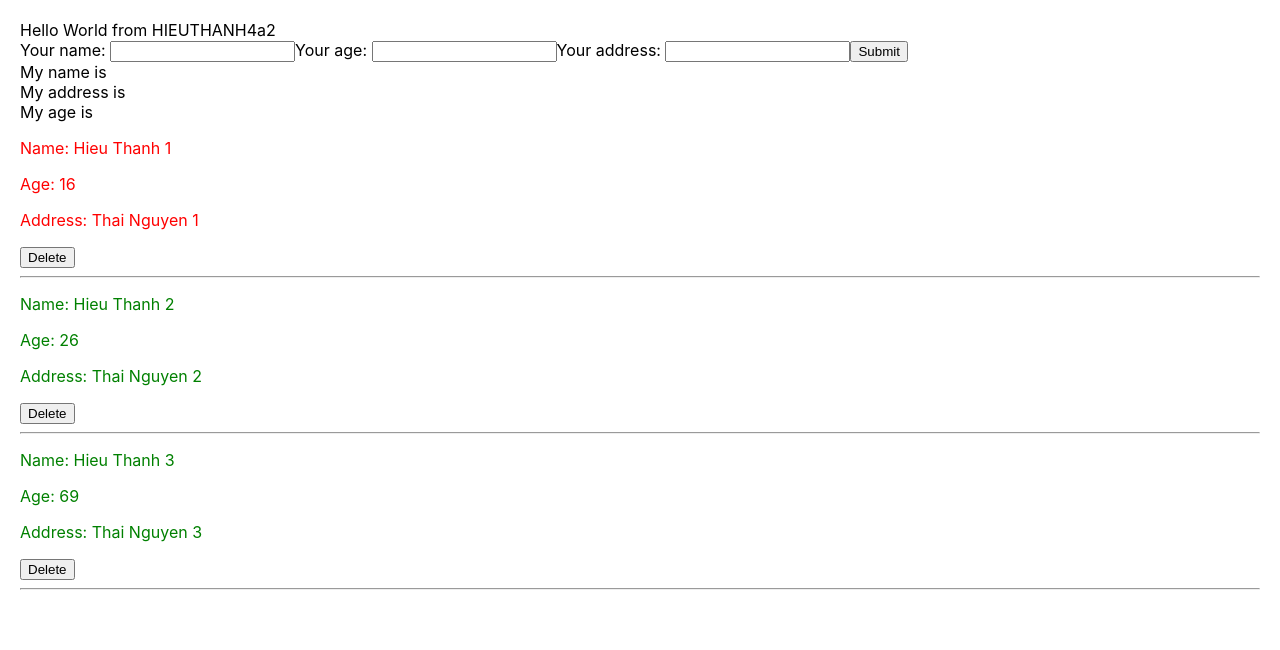
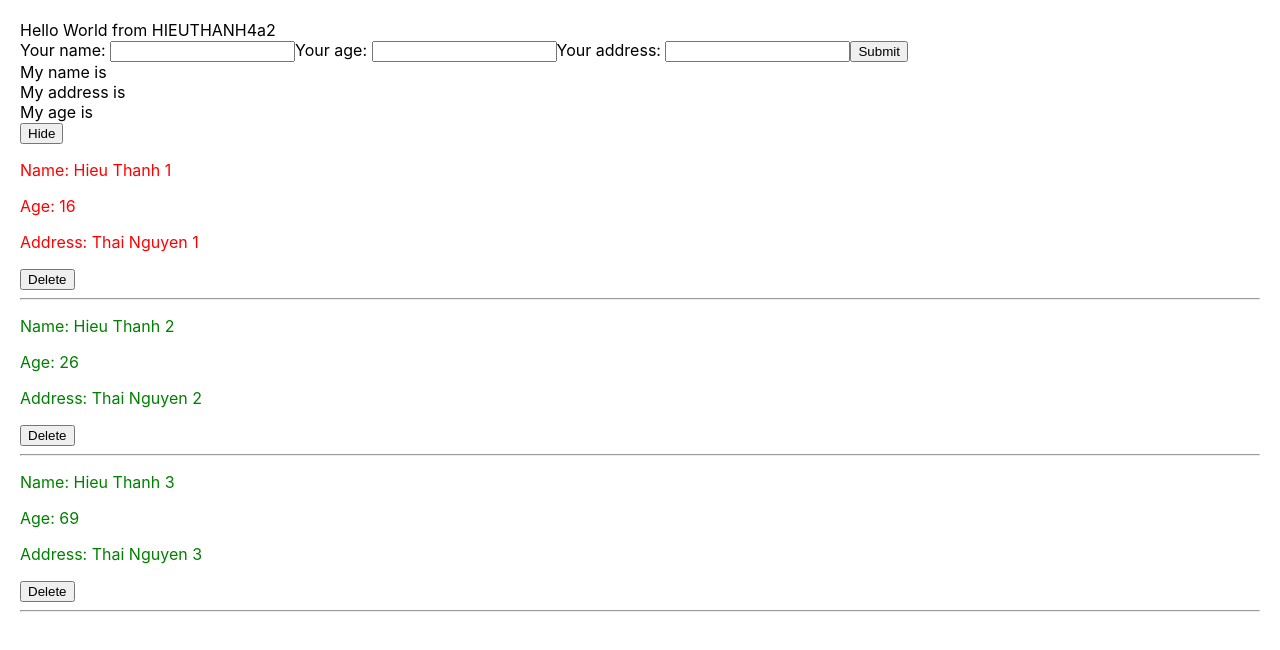
Before and after one commit to Ha-Hieu-Thanh/LearnReactJS, a React (Create React App) app: page / in a window 1280 px wide. Shown: the top 650 px of the page. Built offline with nearby package versions, Linux system fonts and the light colour scheme.

Commit message:
useState hook

```diff
--- a/src/components/DisplayInfo.js
+++ b/src/components/DisplayInfo.js
@@ -1,4 +1,4 @@
-import React from "react";
+import React, { useState } from "react";
 import "./DisplayInfo.scss";
 import logo from "../logo.svg";
 
@@ -46,10 +46,26 @@ import logo from "../logo.svg";
 const DisplayInfo = (props) => {
   // Destructuring
   const { listUsers } = props;
+
+  const [isShowHideListUser, setIsShowHideListUser] = useState(true);
+
+  const handleShowHideListUser = () => {
+    setIsShowHideListUser(!isShowHideListUser);
+  };
+
   return (
     // props => properties
     <div className="display-info-container">
-      {true && (
+      <div>
+        <button
+          onClick={() => {
+            handleShowHideListUser();
+          }}
+        >
+          {isShowHideListUser ? "Hide" : "Show"}
+        </button>
+      </div>
+      {isShowHideListUser && (
         <>
           {listUsers.map((user) => {
             return (
```
